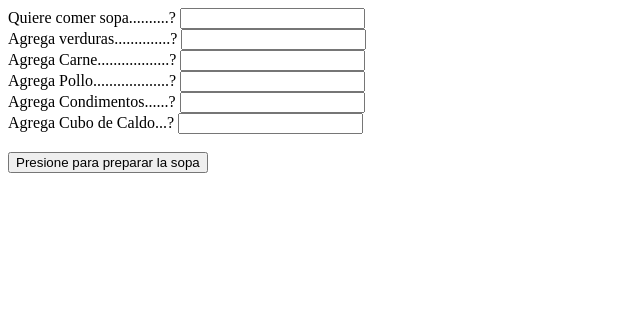
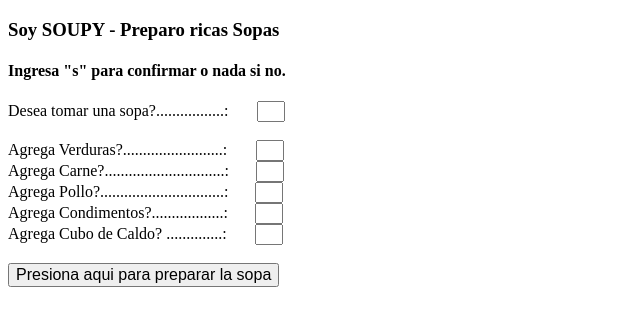
Before and after one commit to AntonioGennaro12/Ejercicios_IF_4-II, a plain HTML site: page index.html in a window 1280 px wide. Shown: the whole page, without its empty margins (0-640 px from the left). Drawn offline with Linux system fonts and the light colour scheme.

Commit message:
ej. IF 4 c/lbl&inp v2

```diff
--- a/ejercicio4.js
+++ b/ejercicio4.js
@@ -10,7 +10,7 @@ Además informa el resultado...
 */
 
 /*
-En la Versión 2 uso la función "confirm()"
+En la Parte II uso los elementos <label> e <input>"
 */
 
 const quiereSopa        = document.querySelector ("#lbl-sop")
@@ -30,17 +30,17 @@ if (!(quiereSopa.value == SI)) {
     miSalida.textContent = "OK! será en otra oportunidad...";
 }
 else {
-      if ((hayVerduras.value=SI)&&((hayCarne.value==SI)||(hayPollo.value==SI))&&(hayCondimentos.value==SI)){
+      if ((hayVerduras.value==SI)&&((hayCarne.value==SI)||(hayPollo.value==SI))&&(hayCondimentos.value==SI)){
         miSalida.style.color = "green" ;
-        miSalida.textContent = "Hay SOPA con Carne o Pollo mas Condimentos";
+        miSalida.textContent = "Hay SOPA con Carne o Pollo y Condimentos";
        }
-       else if ((hayVerduras.value==SI) &&((hayCarne.value==SI) ||(hayPollo.value==SI ))&&(hayCuboDeCaldo.value==SI)){
+      else if ((hayVerduras.value==SI) &&((hayCarne.value==SI) ||(hayPollo.value==SI ))&&(hayCuboDeCaldo.value==SI)){
         miSalida.style.color = "blue" ;
         miSalida.textContent = "Hay SOPA con Carne o Pollo y Cubo de Caldo";
       }
       else {
       miSalida.style.color = "red" ;
-      miSalida.textContent = "Lo siento FALTAN INGREDIENTES...";
+      miSalida.textContent = "Lo siento! FALTAN INGREDIENTES...";
       }
 
     };
--- a/index.html
+++ b/index.html
@@ -7,27 +7,29 @@
     <title>Document</title>
 </head>
 <body>
-    <label for="lbl-sop">Quiere comer sopa..........?</label>
-    <input type="text" name="" id="lbl-sop">
+    <h3>Soy SOUPY - Preparo ricas Sopas</h3>
+    <h4>Ingresa "s" para confirmar o nada si no.</h4>
+    <label for="lbl-sop">Desea tomar una sopa?.................:</label>
+    <input type="text" name="" id="lbl-sop" style="text-align:center ; width:20px ;margin-left: 25px;">
+    <br><br>
+    <label for="lbl-ver">Agrega Verduras?.........................:</label>
+    <input type="text" name="" id="lbl-ver" style="text-align:center ; width:20px ;margin-left: 25px;">
     <br>
-    <label for="lbl-ver">Agrega verduras..............?</label>
-    <input type="text" name="" id="lbl-ver">
+    <label for="lbl-car">Agrega Carne?..............................:</label>
+    <input type="text" name="" id="lbl-car" style="text-align:center ; width:20px ;margin-left: 23px;">
     <br>
-    <label for="lbl-car">Agrega Carne..................?</label>
-    <input type="text" name="" id="lbl-car">
+    <label for="lbl-poll">Agrega Pollo?...............................:</label>
+    <input type="text" name="" id="lbl-poll" style="text-align:center ; width:20px ;margin-left: 23px;">
     <br>
-    <label for="lbl-poll">Agrega Pollo...................?</label>
-    <input type="text" name="" id="lbl-poll">
+    <label for="lbl-cond">Agrega Condimentos?..................:</label>
+    <input type="text" name="" id="lbl-cond" style="text-align:center ; width:20px ;margin-left: 23px;">
     <br>
-    <label for="lbl-cond">Agrega Condimentos......?</label>
-    <input type="text" name="" id="lbl-cond">
-    <br>
-    <label for="lbl-cuca">Agrega Cubo de Caldo...?</label>
-    <input type="text" name="" id="lbl-cuca">
+    <label for="lbl-cuca">Agrega Cubo de Caldo? ..............:</label>
+    <input type="text" name="" id="lbl-cuca" style="text-align:center ; width:20px ; margin-left: 24px;">
     <br><br>
-    <button onclick ="verificaSopa()">Presione para preparar la sopa</button>
+    <button onclick ="verificaSopa()" style="font-size: 16px;">Presiona aqui para preparar la sopa</button>
     <br><br>
-    <p Id="mi-salida"></p>
+    <p Id="mi-salida" style="font-size: 20px;"></p>
     <br><br>
     <script src="ejercicio4.js"></script>
 </body>
```
